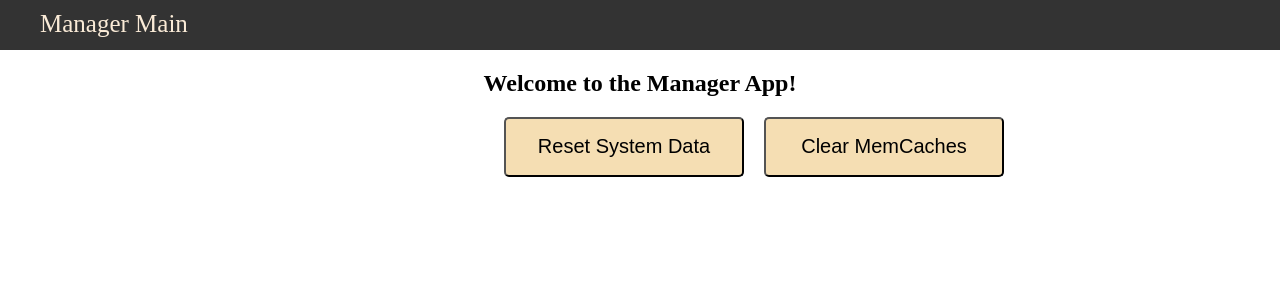
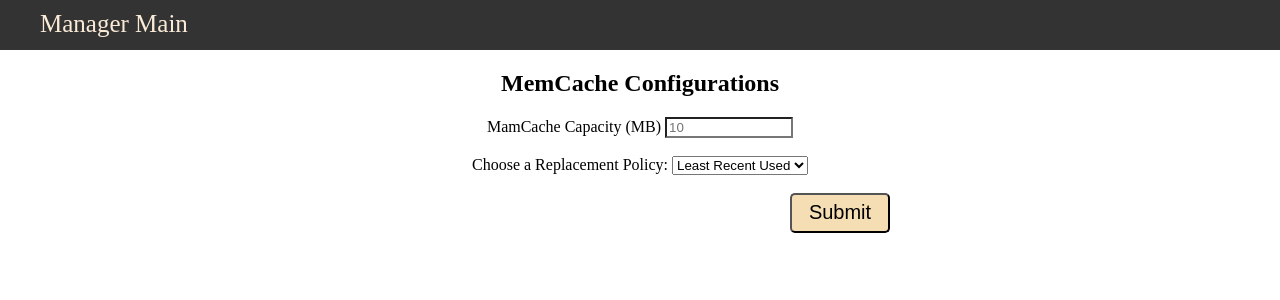
Before and after one commit to zhangsiyan12134/ManagerApp-A2, a Flask app: page /memcache_config in a window 1280 px wide. Shown: the top 300 px of the page. Run offline with Flask 2, Linux system fonts and the light colour scheme.

Commit message:
Finished the basic MemCache Configuration Page

```diff
--- a/app/routes.py
+++ b/app/routes.py
@@ -11,13 +11,18 @@ def stats_display():
     """
     return render_template('stats_display.html', stats=stats)
 
-@managerapp.route('/memcache_config')
+@managerapp.route('/memcache_config', methods=['GET', 'POST'])
 def memcache_config():
     """
     The configuration page of the MemCache rendered here
     - Included the clear button that clears all the MemCache
     :return:
     """
+    if request.method == 'POST':
+        capacity = request.form.get('capacity')
+        rep_policy = request.form.get('rep_policy')
+        # update the latest memcache configuration in database here
+        print("New MemCache Setting are: ", capacity, "MB, with ", rep_policy)
     return render_template('memcache_config.html')
 
 @managerapp.route('/autoscalar_config')
--- a/app/static/styles.css
+++ b/app/static/styles.css
@@ -18,41 +18,13 @@ h3 {
     align-items: center;
 }
 
-.config{
+.menu{
     float: right;
     margin-right: 20%;
 }
-
-.forms{
-    margin-top: 9%;
-    display:flex;
-    justify-content: center;
-    align-items: center;
-    font-size: 25px;
-}
-
-.forms form{
+.config{
+    display: block;
     text-align: center;
-}
-
-.forms button{
-    margin-top: 10px;
-    width: 100px;
-    height: 50px;
-    font-size: 20px;
-    border-radius: 0px;
-    background-color:aliceblue;
-}
-
-.forms button:hover{
-    background-color:white;
-}
-
-input{
-    width: 90%;
-    padding: 20px 20px;
-    border-radius: 16px;
-    font-size: large;
 }
 
 .buttons button{
@@ -65,7 +37,7 @@ input{
     border-radius: 0px;
     background-color:wheat;
 }
-.config button{
+.menu button{
     width: 240px;
     height: 60px;
     font-size: 20px;
@@ -78,9 +50,30 @@ input{
     background-color:white;
 }
 
+.menu button:hover{
+    background-color:white;
+}
+
+.config input[type=text]{
+    width: 120px;
+    height: 15px;
+    background-color:white;
+}
+
+.config button{
+    width: 100px;
+    height: 40px;
+    font-size: 20px;
+    float: center;
+    margin-left: 400px;
+    border-radius: 5px;
+    background-color:wheat;
+}
+
 .config button:hover{
     background-color:white;
 }
+
 
 ul {
     list-style-type: none;
--- a/app/templates/autoscalar_config.html
+++ b/app/templates/autoscalar_config.html
@@ -2,7 +2,7 @@
 {% block content %}
     <h2>Welcome to the Manager App!</h2>
 
-    <div class="config">
+    <div class="menu">
         <a href="/reset">
             <button type="button">Reset System Data</button>
         </a>
--- a/app/templates/memcache_config.html
+++ b/app/templates/memcache_config.html
@@ -1,14 +1,23 @@
 {% extends "base.html" %}
 {% block content %}
-    <h2>Welcome to the Manager App!</h2>
-
+    <h2>MemCache Configurations</h2>
     <div class="config">
-        <a href="/reset">
-            <button type="button">Reset System Data</button>
-        </a>
-        <a href="/clear">
-            <button type="button">Clear MemCaches</button>
-        </a>
+    <form action="/memcache_config" method="post">
+        <label for="capacity">MamCache Capacity (MB)</label>
+        <input type="text" id="capacity" placeholder="10" name="capacity">
+        </br>
+        </br>
+        <label for="rep_policy">Choose a Replacement Policy:</label>
+        <select name="rep_policy" id="rep_policy">
+            <option value="LRU">Least Recent Used</option>
+            <option value="RANDOM">Random</option>
+        </select>
+        </br>
+        </br>
+        <div>
+            <button id ="button" type="submit">Submit</button>
+        </div>
+    </form>
     </div>
-    <br/>
+    </br>
 {% endblock %}
--- a/app/templates/stats_display.html
+++ b/app/templates/stats_display.html
@@ -1,7 +1,7 @@
 {% extends "base.html" %}
 {% block content %}
 <h2>Welcome to the Manager App!</h2>
-  <div class="config">
+  <div class="menu">
     <a href="/memcache_config">
       <button type="button">MemCache Config</button>
     </a>
```
